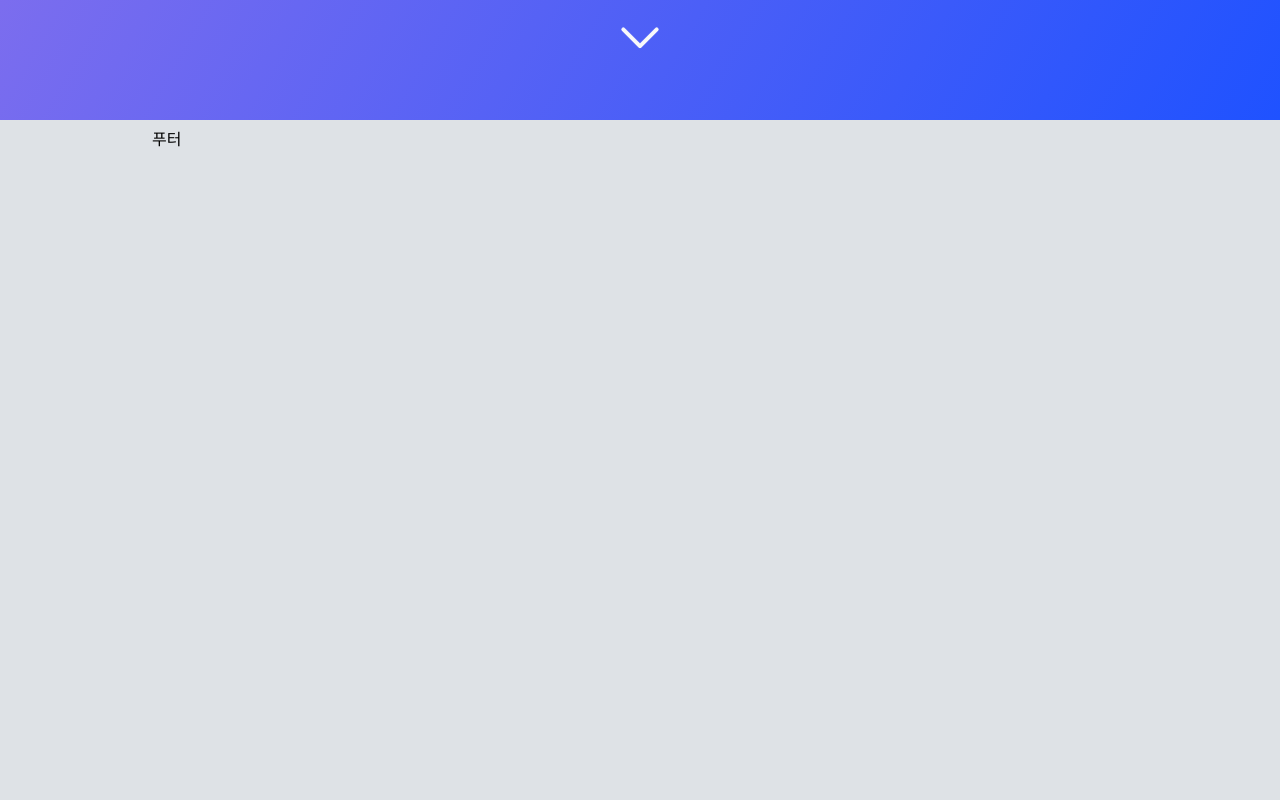
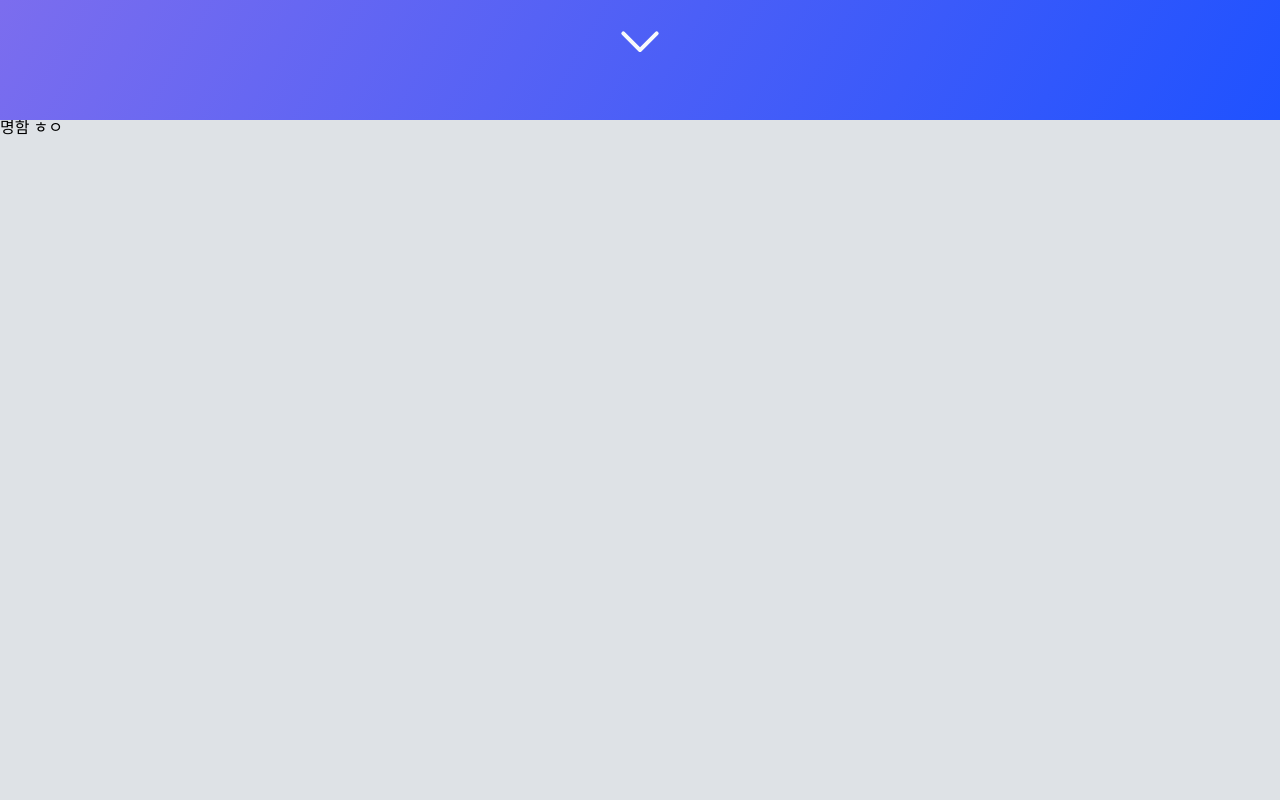
Before and after one commit to kichan05/kichan.dev, a React (Create React App) app: page / in a window 1280 px wide. Shown: the part 680-1480 px from the top of the page. Before the commit the page ends 840 px from the top, so only its background shows below. Built offline with nearby package versions, Linux system fonts and the light colour scheme; a web font is replaced by a local one.

Commit message:
BusinessCardSection

```diff
--- a/src/page/Page.js
+++ b/src/page/Page.js
@@ -1,6 +1,7 @@
 import styled from "styled-components";
 import {PageBasicStyle} from "../style/BasicStyle";
 import {FirstSection} from "../section/FirstSection";
+import {BusinessCardSection} from "../section/BusinessCardSection";
 
 const PageStyle = styled.div`
    ${PageBasicStyle};
@@ -10,6 +11,7 @@ const Page = () => {
   return (
     <PageStyle>
       <FirstSection/>
+      <BusinessCardSection/>
     </PageStyle>
   )
 }
--- /dev/null
+++ b/src/section/BusinessCardSection.js
@@ -0,0 +1,13 @@
+import styled from "styled-components";
+
+const BusinessCardSectionStyle = styled.section`
+  width: 100%;
+  height: calc(var(--vh) * 100);
+`
+export const BusinessCardSection = () => {
+  return (
+    <BusinessCardSectionStyle>
+      명함 ㅎㅇ
+    </BusinessCardSectionStyle>
+  )
+}
--- a/src/section/FirstSection.js
+++ b/src/section/FirstSection.js
@@ -1,5 +1,5 @@
 import styled from "styled-components";
-import {downUp, showLeft, showOpacity, showRight} from "../style/showOpacity";
+import {downUp, showLeft, animation, showRight} from "../style/animation";
 import {GoChevronDown} from "react-icons/go";
 
 const FirstSectionStyle = styled.section`
@@ -56,7 +56,7 @@ const FirstSectionStyle = styled.section`
     margin-top: 12px;
     line-height: 24px;
 
-    animation-name: ${showOpacity};
+    animation-name: ${animation};
     animation-duration: 1200ms;
     animation-delay: 2700ms;
     animation-fill-mode: backwards;
@@ -65,7 +65,7 @@ const FirstSectionStyle = styled.section`
   .link {
     margin-top: 10px;
 
-    animation-name: ${showOpacity};
+    animation-name: ${animation};
     animation-duration: 1200ms;
     animation-delay: 2700ms;
     animation-fill-mode: backwards;
@@ -101,7 +101,7 @@ const FirstSectionStyle = styled.section`
     cursor: pointer;
     transform: translateX(-50%);
 
-    animation: ${showOpacity} 1200ms 2700ms 1 normal ease-in-out backwards, ${downUp} 2000ms 3500ms ease-in-out infinite;
+    animation: ${animation} 1200ms 2700ms 1 normal ease-in-out backwards, ${downUp} 2000ms 3500ms ease-in-out infinite;
   }
 `
 
--- a/src/style/showOpacity.js
+++ b/src/style/animation.js
@@ -22,7 +22,7 @@ export const showRight = keyframes`
   }
 `
 
-export const showOpacity = keyframes`
+export const animation = keyframes`
   from {
     opacity: 0;
   }
```
